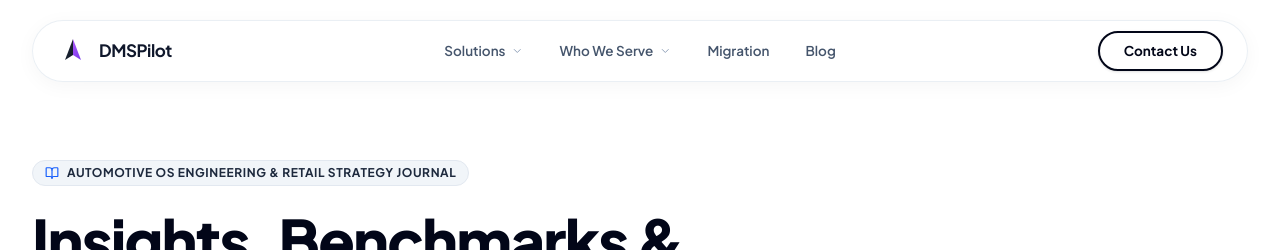
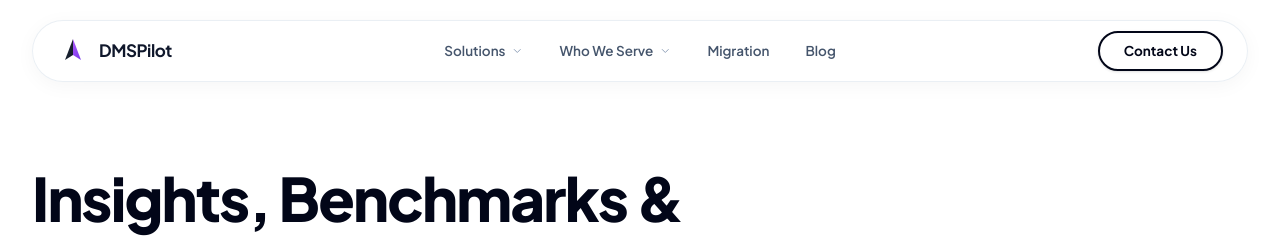
Before and after one commit to sadigul/Automotive-OS, a Next.js app: page /blog in a window 1280 px wide. Shown: the top 250 px of the page. Built offline with nearby package versions, Linux system fonts and the light colour scheme.

Commit message:
refactor: remove Automotive OS Engineering & Retail Strategy Journal badge

```diff
--- a/app/blog/client-page.tsx
+++ b/app/blog/client-page.tsx
@@ -53,10 +53,6 @@ export default function BlogClientPage() {
 
           {/* Hero Header */}
           <div className="max-w-3xl mb-12 text-left">
-            <div className="inline-flex items-center gap-2 px-3 py-1 rounded-full bg-slate-100 border border-slate-200 text-slate-800 text-xs font-bold uppercase tracking-wider mb-4">
-              <BookOpen className="w-3.5 h-3.5 text-blue-600" />
-              <span>Automotive OS Engineering &amp; Retail Strategy Journal</span>
-            </div>
 
             <h1 className="text-4xl sm:text-5xl lg:text-6xl font-black text-slate-950 tracking-[-0.03em] leading-tight mb-4">
               Insights, Benchmarks &amp; Engineering Reports
```
